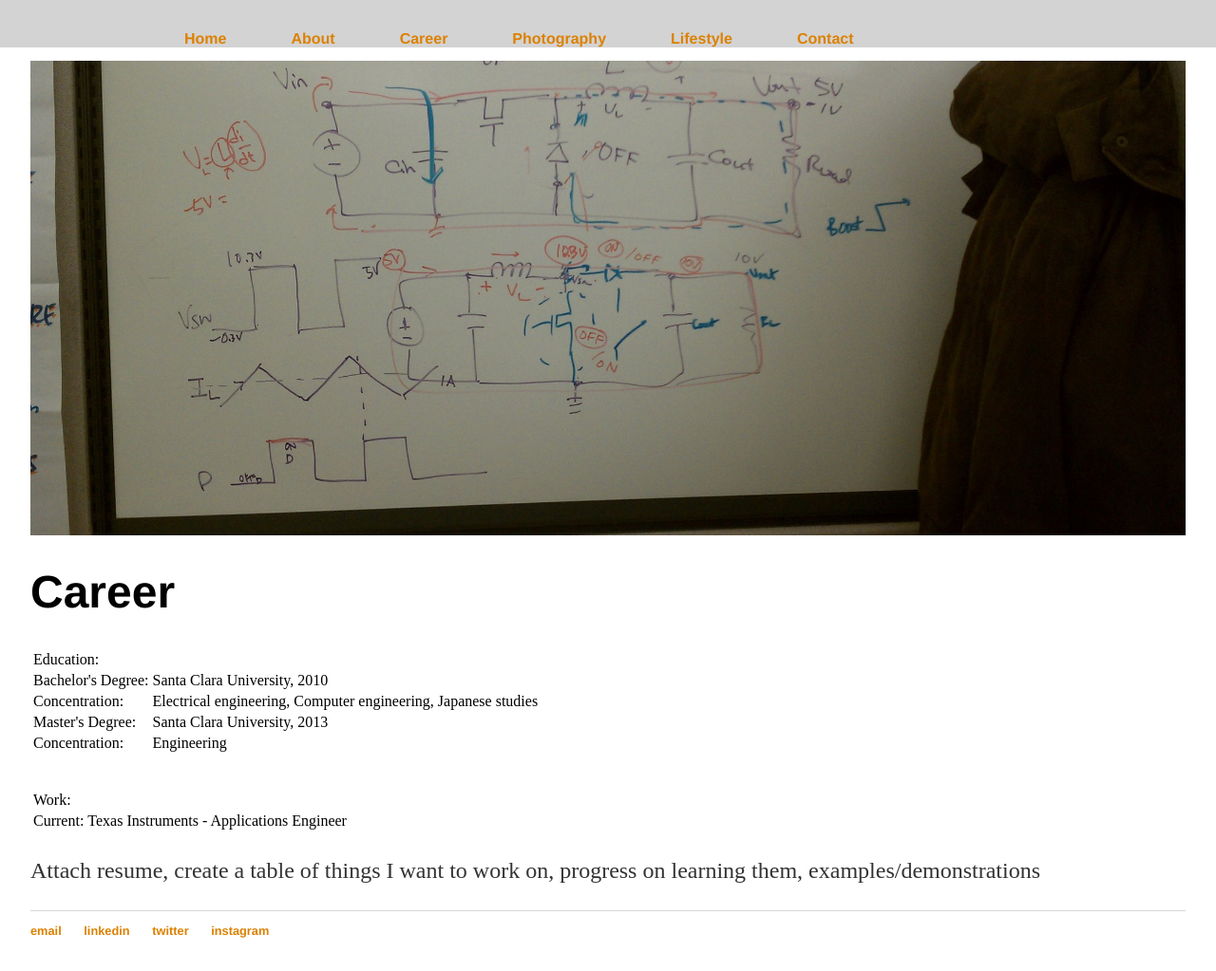
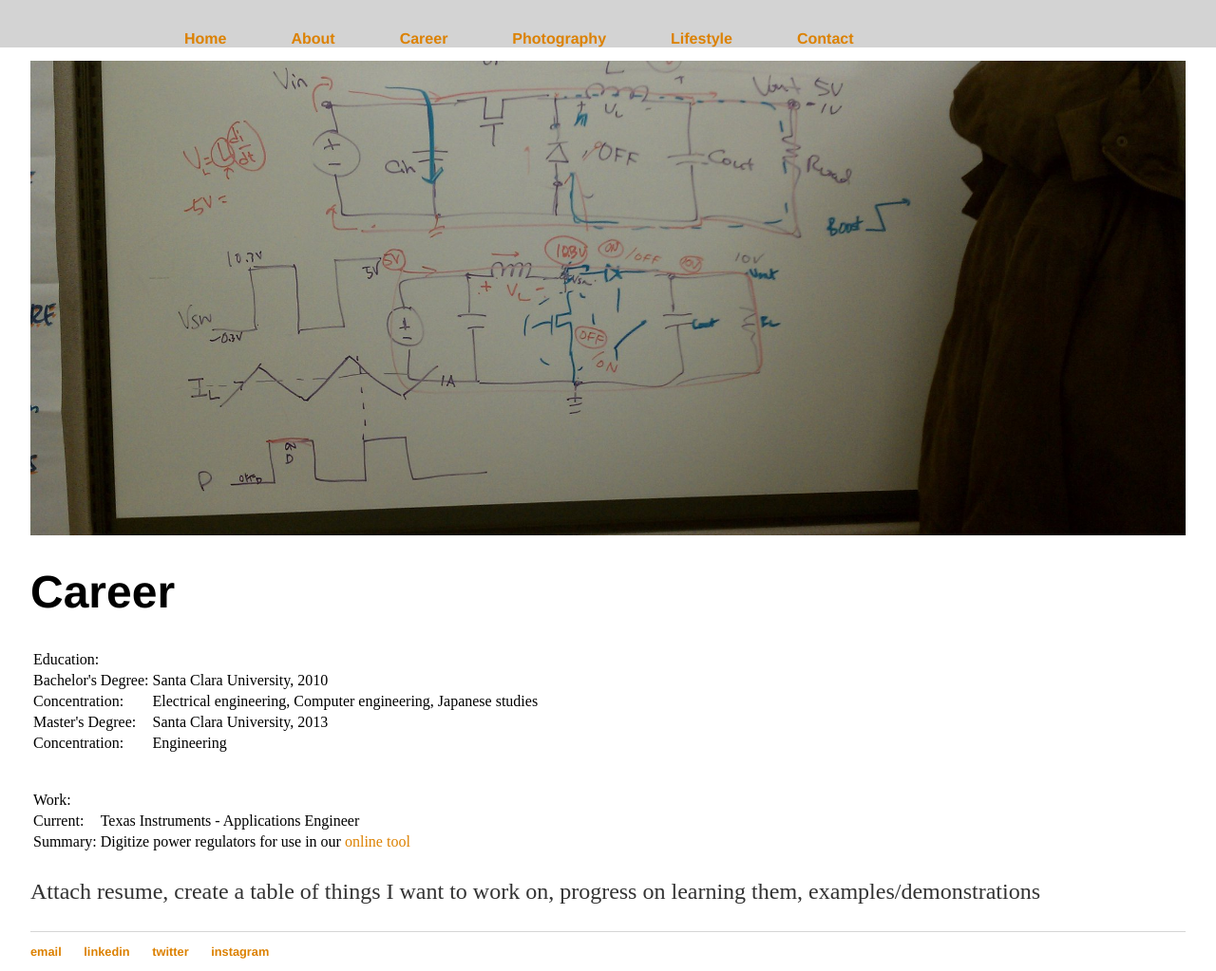
Before and after one commit to itsonlyjaz/itsonlyjaz.github.io, a Jekyll site: the page built from career/index.html, in a window 1280 px wide and 1023 px high. Shown: the whole window at 95% size. Built offline with Jekyll 4.4.1, drawn with Linux system fonts in a browser that asks for light colours.

Commit message:
Update index.html

```diff
--- a/career/index.html
+++ b/career/index.html
@@ -45,6 +45,9 @@ title: jaz-marie
               <td>Current: </td>
               <td>Texas Instruments - Applications Engineer</td>
           </tr>
+          <tr>
+             <td>Summary:</td>
+            <td>Digitize power regulators for use in our <a href="http://www.ti.com/webech">online tool</a></td>
        </table>
       <p>Attach resume, create a table of things I want to work on, progress on learning them, examples/demonstrations
 
```
